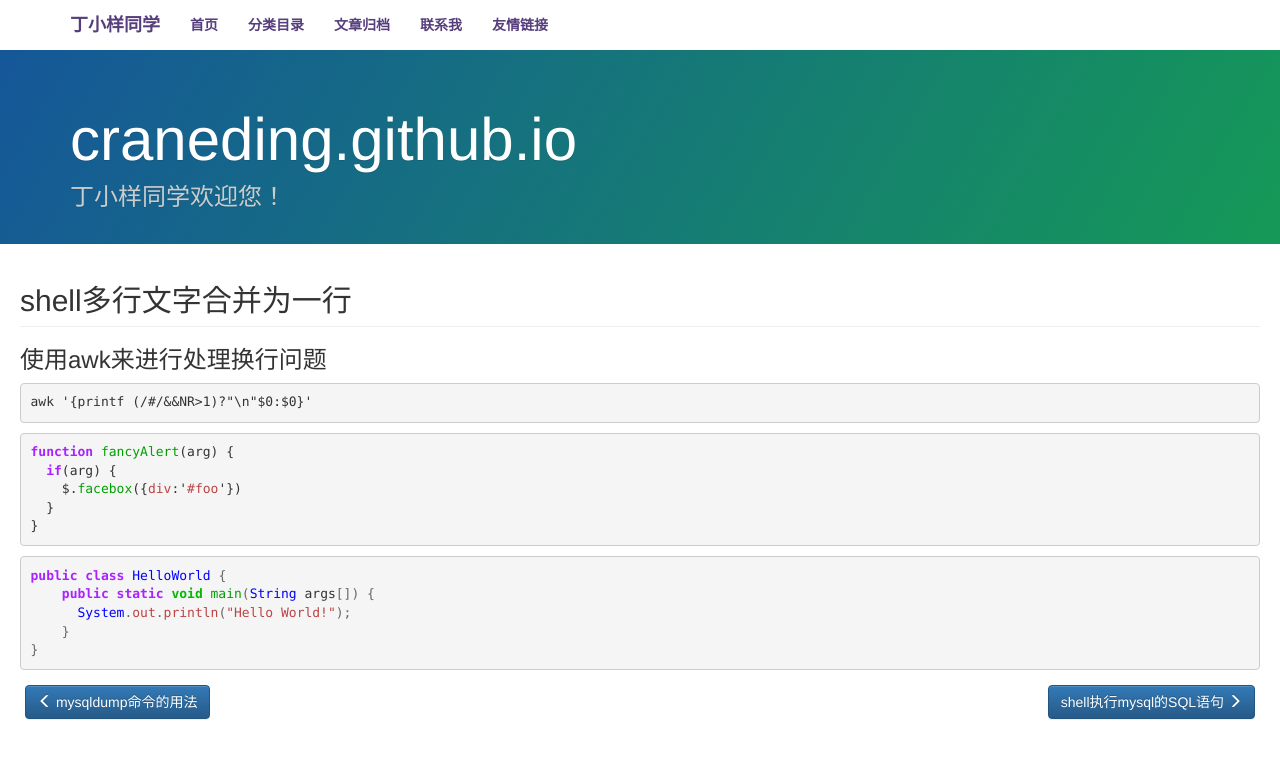
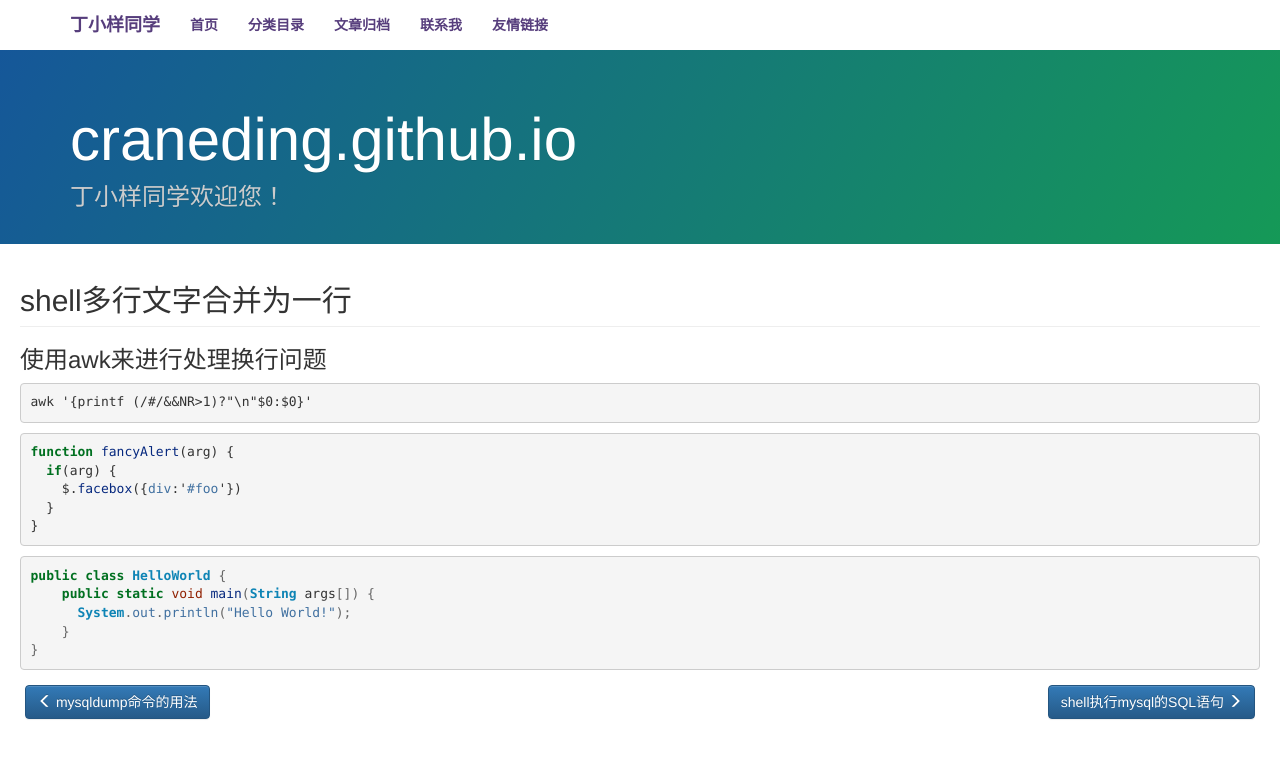
Before and after one commit to chihuan/craneding.github.io, a Jekyll site: the page built from _posts/blogs/2014-12-31-shell.md, in a window 1280 px wide. Shown: the top 759 px of the page. Built offline with Jekyll 4.4.1, drawn with Linux system fonts in a browser that asks for light colours; nearby versions of some CDN libraries; Markdown is read by kramdown in place of the engine named in the settings; comment, search, counter and statistics services are not loaded.

Commit message:
Update pygments.css

```diff
--- a/css/pygments.css
+++ b/css/pygments.css
@@ -1,62 +1,62 @@
 .hll { background-color: #ffffcc }
-.c { color: #008800; font-style: italic } /* Comment */
+.c { color: #60a0b0; font-style: italic } /* Comment */
 .err { border: 1px solid #FF0000 } /* Error */
-.k { color: #AA22FF; font-weight: bold } /* Keyword */
+.k { color: #007020; font-weight: bold } /* Keyword */
 .o { color: #666666 } /* Operator */
-.cm { color: #008800; font-style: italic } /* Comment.Multiline */
-.cp { color: #008800 } /* Comment.Preproc */
-.c1 { color: #008800; font-style: italic } /* Comment.Single */
-.cs { color: #008800; font-weight: bold } /* Comment.Special */
+.cm { color: #60a0b0; font-style: italic } /* Comment.Multiline */
+.cp { color: #007020 } /* Comment.Preproc */
+.c1 { color: #60a0b0; font-style: italic } /* Comment.Single */
+.cs { color: #60a0b0; background-color: #fff0f0 } /* Comment.Special */
 .gd { color: #A00000 } /* Generic.Deleted */
 .ge { font-style: italic } /* Generic.Emph */
 .gr { color: #FF0000 } /* Generic.Error */
 .gh { color: #000080; font-weight: bold } /* Generic.Heading */
 .gi { color: #00A000 } /* Generic.Inserted */
 .go { color: #888888 } /* Generic.Output */
-.gp { color: #000080; font-weight: bold } /* Generic.Prompt */
+.gp { color: #c65d09; font-weight: bold } /* Generic.Prompt */
 .gs { font-weight: bold } /* Generic.Strong */
 .gu { color: #800080; font-weight: bold } /* Generic.Subheading */
 .gt { color: #0044DD } /* Generic.Traceback */
-.kc { color: #AA22FF; font-weight: bold } /* Keyword.Constant */
-.kd { color: #AA22FF; font-weight: bold } /* Keyword.Declaration */
-.kn { color: #AA22FF; font-weight: bold } /* Keyword.Namespace */
-.kp { color: #AA22FF } /* Keyword.Pseudo */
-.kr { color: #AA22FF; font-weight: bold } /* Keyword.Reserved */
-.kt { color: #00BB00; font-weight: bold } /* Keyword.Type */
-.m { color: #666666 } /* Literal.Number */
-.s { color: #BB4444 } /* Literal.String */
-.na { color: #BB4444 } /* Name.Attribute */
-.nb { color: #AA22FF } /* Name.Builtin */
-.nc { color: #0000FF } /* Name.Class */
-.no { color: #880000 } /* Name.Constant */
-.nd { color: #AA22FF } /* Name.Decorator */
-.ni { color: #999999; font-weight: bold } /* Name.Entity */
-.ne { color: #D2413A; font-weight: bold } /* Name.Exception */
-.nf { color: #00A000 } /* Name.Function */
-.nl { color: #A0A000 } /* Name.Label */
-.nn { color: #0000FF; font-weight: bold } /* Name.Namespace */
-.nt { color: #008000; font-weight: bold } /* Name.Tag */
-.nv { color: #B8860B } /* Name.Variable */
-.ow { color: #AA22FF; font-weight: bold } /* Operator.Word */
+.kc { color: #007020; font-weight: bold } /* Keyword.Constant */
+.kd { color: #007020; font-weight: bold } /* Keyword.Declaration */
+.kn { color: #007020; font-weight: bold } /* Keyword.Namespace */
+.kp { color: #007020 } /* Keyword.Pseudo */
+.kr { color: #007020; font-weight: bold } /* Keyword.Reserved */
+.kt { color: #902000 } /* Keyword.Type */
+.m { color: #40a070 } /* Literal.Number */
+.s { color: #4070a0 } /* Literal.String */
+.na { color: #4070a0 } /* Name.Attribute */
+.nb { color: #007020 } /* Name.Builtin */
+.nc { color: #0e84b5; font-weight: bold } /* Name.Class */
+.no { color: #60add5 } /* Name.Constant */
+.nd { color: #555555; font-weight: bold } /* Name.Decorator */
+.ni { color: #d55537; font-weight: bold } /* Name.Entity */
+.ne { color: #007020 } /* Name.Exception */
+.nf { color: #06287e } /* Name.Function */
+.nl { color: #002070; font-weight: bold } /* Name.Label */
+.nn { color: #0e84b5; font-weight: bold } /* Name.Namespace */
+.nt { color: #062873; font-weight: bold } /* Name.Tag */
+.nv { color: #bb60d5 } /* Name.Variable */
+.ow { color: #007020; font-weight: bold } /* Operator.Word */
 .w { color: #bbbbbb } /* Text.Whitespace */
-.mb { color: #666666 } /* Literal.Number.Bin */
-.mf { color: #666666 } /* Literal.Number.Float */
-.mh { color: #666666 } /* Literal.Number.Hex */
-.mi { color: #666666 } /* Literal.Number.Integer */
-.mo { color: #666666 } /* Literal.Number.Oct */
-.sb { color: #BB4444 } /* Literal.String.Backtick */
-.sc { color: #BB4444 } /* Literal.String.Char */
-.sd { color: #BB4444; font-style: italic } /* Literal.String.Doc */
-.s2 { color: #BB4444 } /* Literal.String.Double */
-.se { color: #BB6622; font-weight: bold } /* Literal.String.Escape */
-.sh { color: #BB4444 } /* Literal.String.Heredoc */
-.si { color: #BB6688; font-weight: bold } /* Literal.String.Interpol */
-.sx { color: #008000 } /* Literal.String.Other */
-.sr { color: #BB6688 } /* Literal.String.Regex */
-.s1 { color: #BB4444 } /* Literal.String.Single */
-.ss { color: #B8860B } /* Literal.String.Symbol */
-.bp { color: #AA22FF } /* Name.Builtin.Pseudo */
-.vc { color: #B8860B } /* Name.Variable.Class */
-.vg { color: #B8860B } /* Name.Variable.Global */
-.vi { color: #B8860B } /* Name.Variable.Instance */
-.il { color: #666666 } /* Literal.Number.Integer.Long */
+.mb { color: #40a070 } /* Literal.Number.Bin */
+.mf { color: #40a070 } /* Literal.Number.Float */
+.mh { color: #40a070 } /* Literal.Number.Hex */
+.mi { color: #40a070 } /* Literal.Number.Integer */
+.mo { color: #40a070 } /* Literal.Number.Oct */
+.sb { color: #4070a0 } /* Literal.String.Backtick */
+.sc { color: #4070a0 } /* Literal.String.Char */
+.sd { color: #4070a0; font-style: italic } /* Literal.String.Doc */
+.s2 { color: #4070a0 } /* Literal.String.Double */
+.se { color: #4070a0; font-weight: bold } /* Literal.String.Escape */
+.sh { color: #4070a0 } /* Literal.String.Heredoc */
+.si { color: #70a0d0; font-style: italic } /* Literal.String.Interpol */
+.sx { color: #c65d09 } /* Literal.String.Other */
+.sr { color: #235388 } /* Literal.String.Regex */
+.s1 { color: #4070a0 } /* Literal.String.Single */
+.ss { color: #517918 } /* Literal.String.Symbol */
+.bp { color: #007020 } /* Name.Builtin.Pseudo */
+.vc { color: #bb60d5 } /* Name.Variable.Class */
+.vg { color: #bb60d5 } /* Name.Variable.Global */
+.vi { color: #bb60d5 } /* Name.Variable.Instance */
+.il { color: #40a070 } /* Literal.Number.Integer.Long */
```
